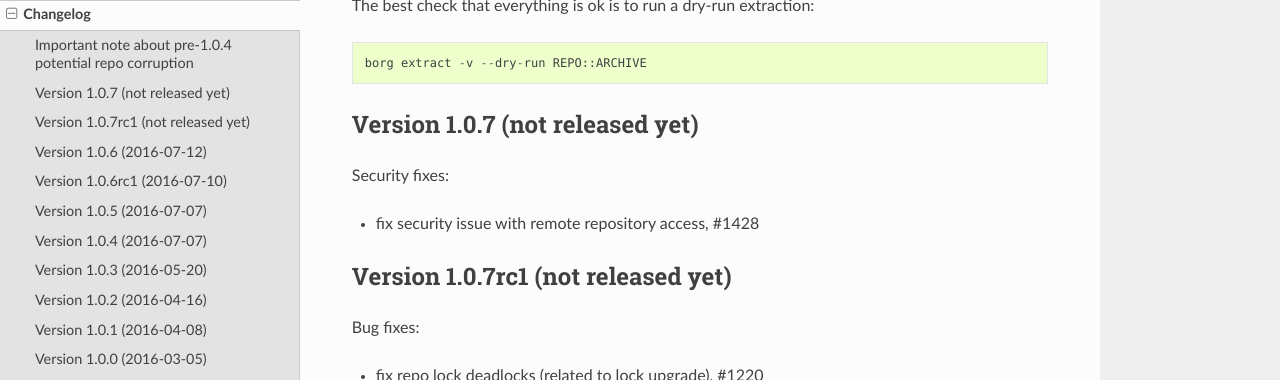
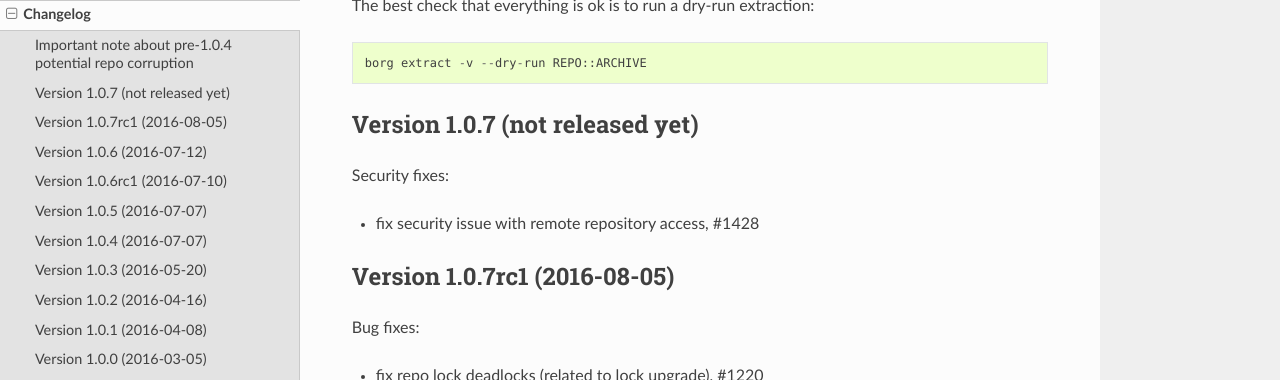
Before and after one commit to borgbackup/borg, a Sphinx documentation site: the page built from docs/changes.rst, in a window 1280 px wide and 900 px high, scrolled down 1143 px. Shown: the top 380 px of the window. Built offline with Sphinx 7.4.7 and the Read the Docs theme 2.0.0, drawn with Linux system fonts in a browser that asks for light colours; pages that are not in the unit, such as notebooks, are missing from menus; the version number could not be read and is left out.

Commit message:
CHANGES: add date to 1.0.7rc1

```diff
--- a/docs/changes.rst
+++ b/docs/changes.rst
@@ -58,8 +58,8 @@ Security fixes:
 - fix security issue with remote repository access, #1428
 
 
-Version 1.0.7rc1 (not released yet)
------------------------------------
+Version 1.0.7rc1 (2016-08-05)
+-----------------------------
 
 Bug fixes:
 
```
